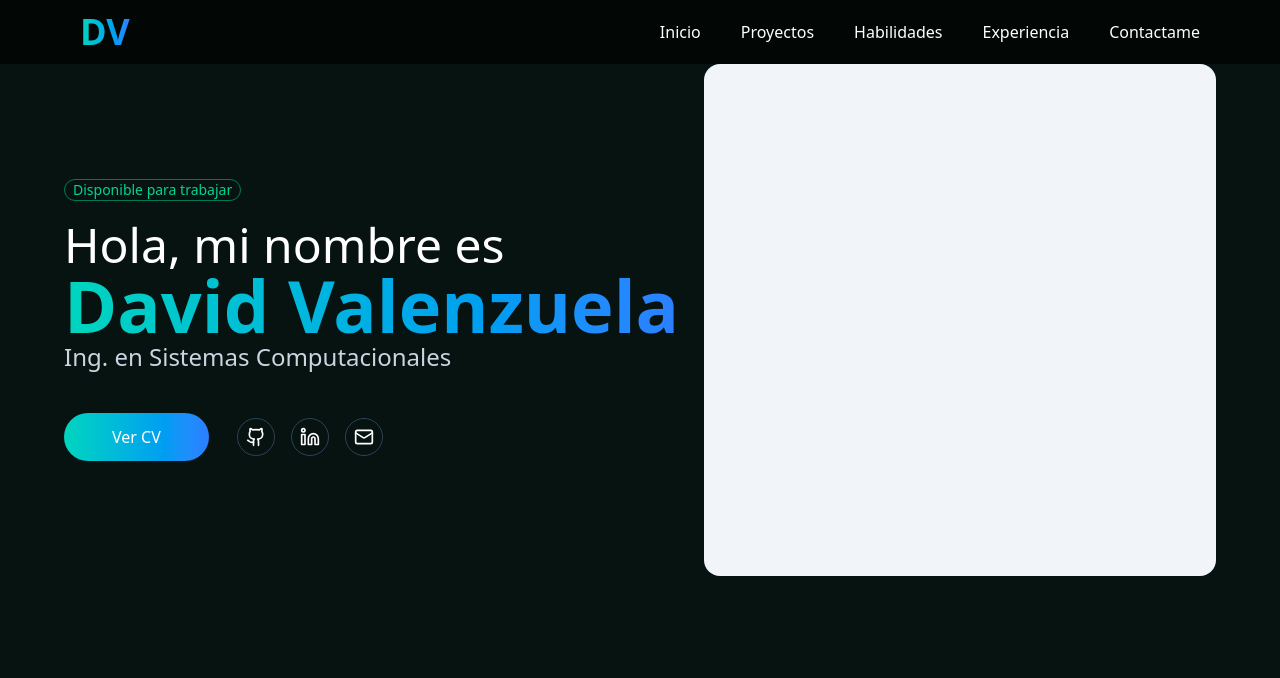
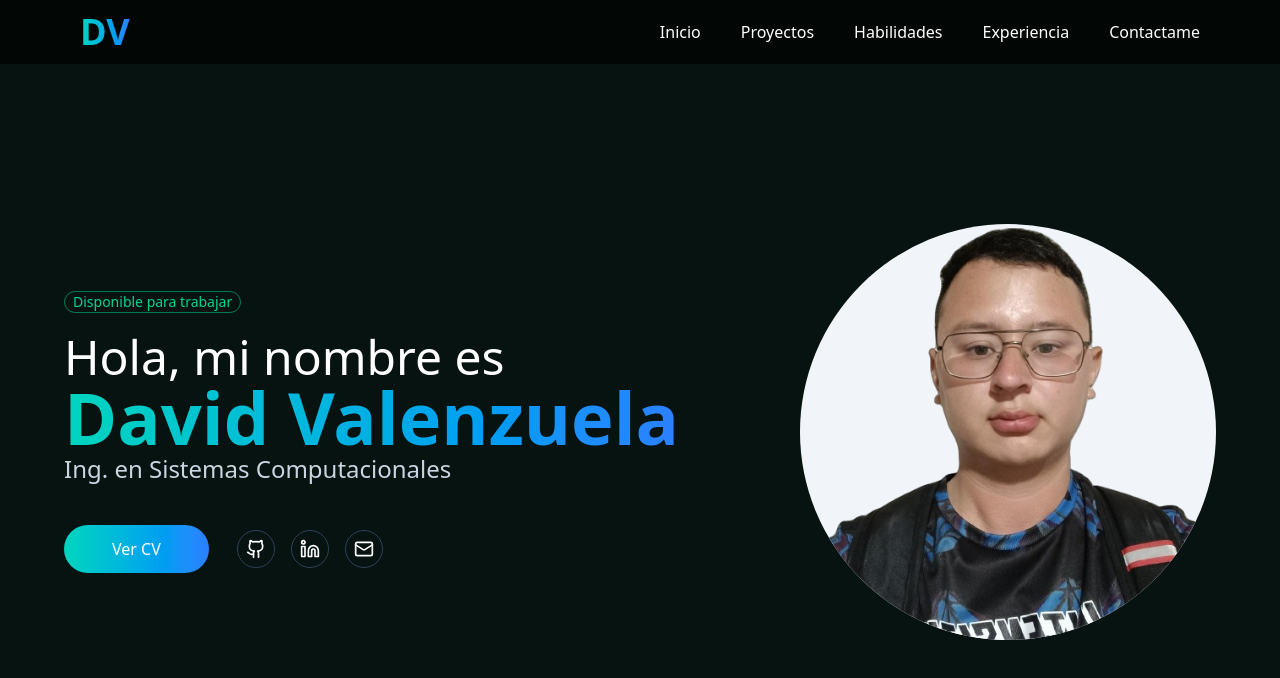
Before and after one commit to davidvchang/Portafolio-Web-v2, a React (Vite) app: page / in a window 1280 px wide. Shown: the top 678 px of the page. Built offline with nearby package versions, Linux system fonts and the light colour scheme.

Commit message:
Add: profile photo in home

```diff
--- a/src/components/SocialNetworkButton.jsx
+++ b/src/components/SocialNetworkButton.jsx
@@ -2,7 +2,7 @@ import React from 'react'
 
 const SocialNetworkButton = ({icon}) => {
   return (
-    <div className='flex justify-center items-center border border-slate-700 w-fit h-fit rounded-full p-2 hover:border-emerald-600 hover:transition duration-300'>
+    <div className='flex justify-center items-center border border-slate-700 w-fit h-fit rounded-full p-2 hover:border-emerald-600 hover:transition duration-300 cursor-pointer'>
         {icon}
 
     </div>
--- a/src/sections/Home.jsx
+++ b/src/sections/Home.jsx
@@ -1,11 +1,12 @@
 import React from 'react'
 import { Github, Linkedin, Mail } from 'lucide-react';
 import SocialNetworkButton from '../components/SocialNetworkButton';
+import ProfilePhoto from '../assets/img/FotoPerfil.webp'
 
 
 const Home = () => {
   return (
-    <section className='flex justify-between items-center w-full'>
+    <section className='flex justify-between items-center w-full mt-16' style={{height: "calc(100vh - 64px)"}}>
         {/* PRESENTATION */}
         <div className='flex flex-col text-white'>
             <div className='flex flex-col gap-10'>
@@ -21,7 +22,7 @@ const Home = () => {
                 </div>
 
                 <div className='flex items-center gap-7'>
-                    <a href="" className='w-fit h-fit px-12 py-3 rounded-full font-medium bg-gradient-to-r from-teal-400 to-blue-500 text-white hover:brightness-95 hover:transition duration-300'>Ver CV</a>
+                    <a href="" className='w-fit h-fit px-12 py-3 rounded-full font-medium bg-gradient-to-r from-teal-400 to-blue-500 text-white hover:brightness-90 hover:transition duration-300'>Ver CV</a>
 
                     <div className='flex gap-4'>
                         <SocialNetworkButton icon={<Github className='w-5 h-5'/>}/>
@@ -34,7 +35,8 @@ const Home = () => {
         </div>
 
         {/* PHOTO */}
-        <div className='w-[32rem] h-[32rem] bg-slate-100 rounded-2xl'>
+        <div className='w-[26rem] h-[26rem] bg-slate-100 rounded-full overflow-hidden relative'>
+            <img src={ProfilePhoto} alt="" className='w-[27rem] h-[27rem] object-contain absolute -bottom-5 -left-2'/>
         </div>
 
     </section>
--- a/src/sections/NavBar.jsx
+++ b/src/sections/NavBar.jsx
@@ -2,7 +2,7 @@ import Nav from "../components/Nav"
 
 const NavBar = () => {
   return (
-    <section className='w-full h-16 flex items-center justify-between px-20 text-white bg-[#020706]'>
+    <section className='w-full h-16 flex items-center justify-between px-20 text-white bg-[#020706] fixed z-99'>
         <span className='text-4xl font-semibold bg-gradient-to-r from-teal-400 to-blue-500 bg-clip-text text-transparent'>DV</span>
 
         <div className='w-fit flex gap-10'>
```
Also changed, not shown: src/assets/img/FotoPerfil.webp (added).
